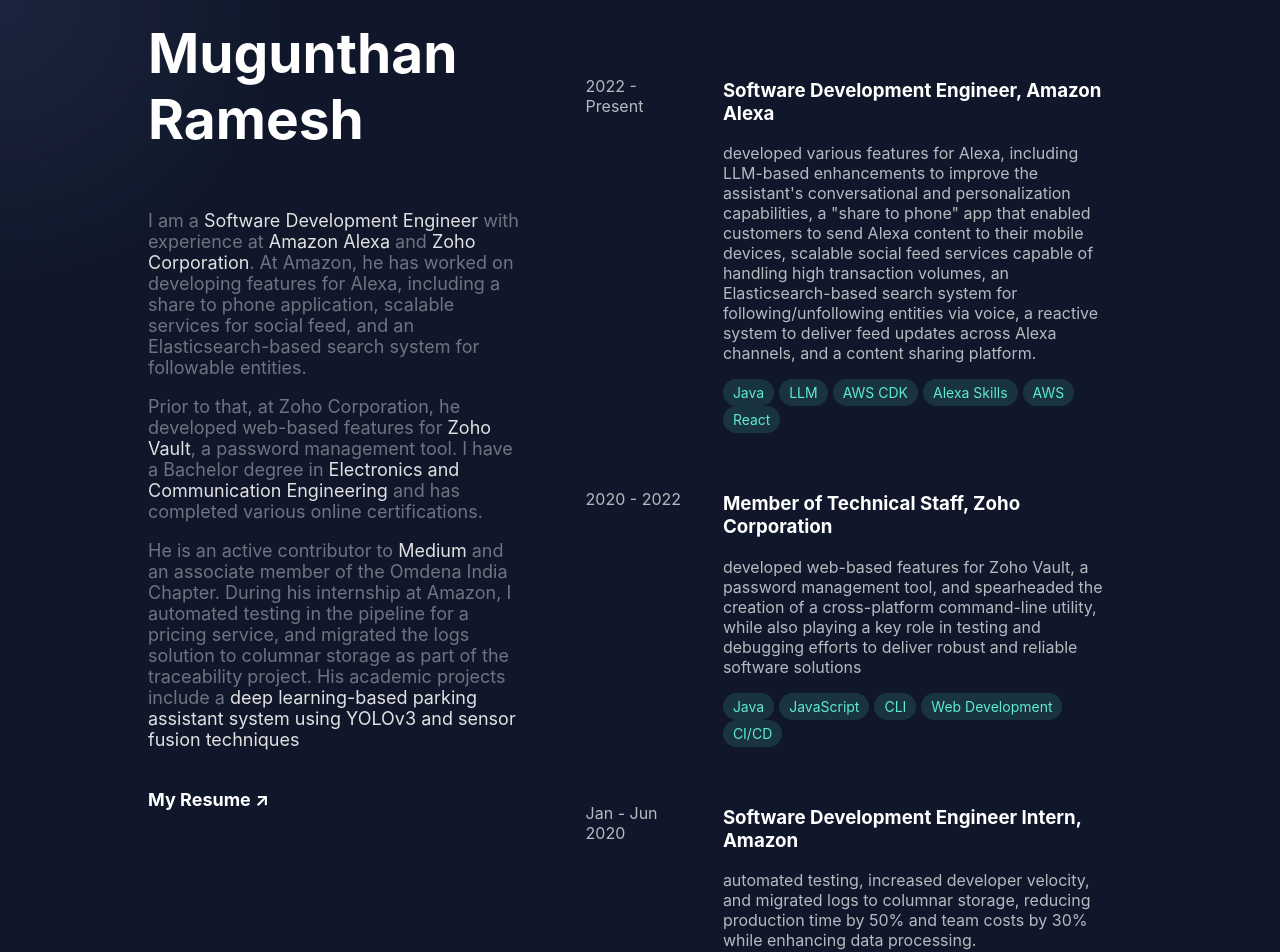
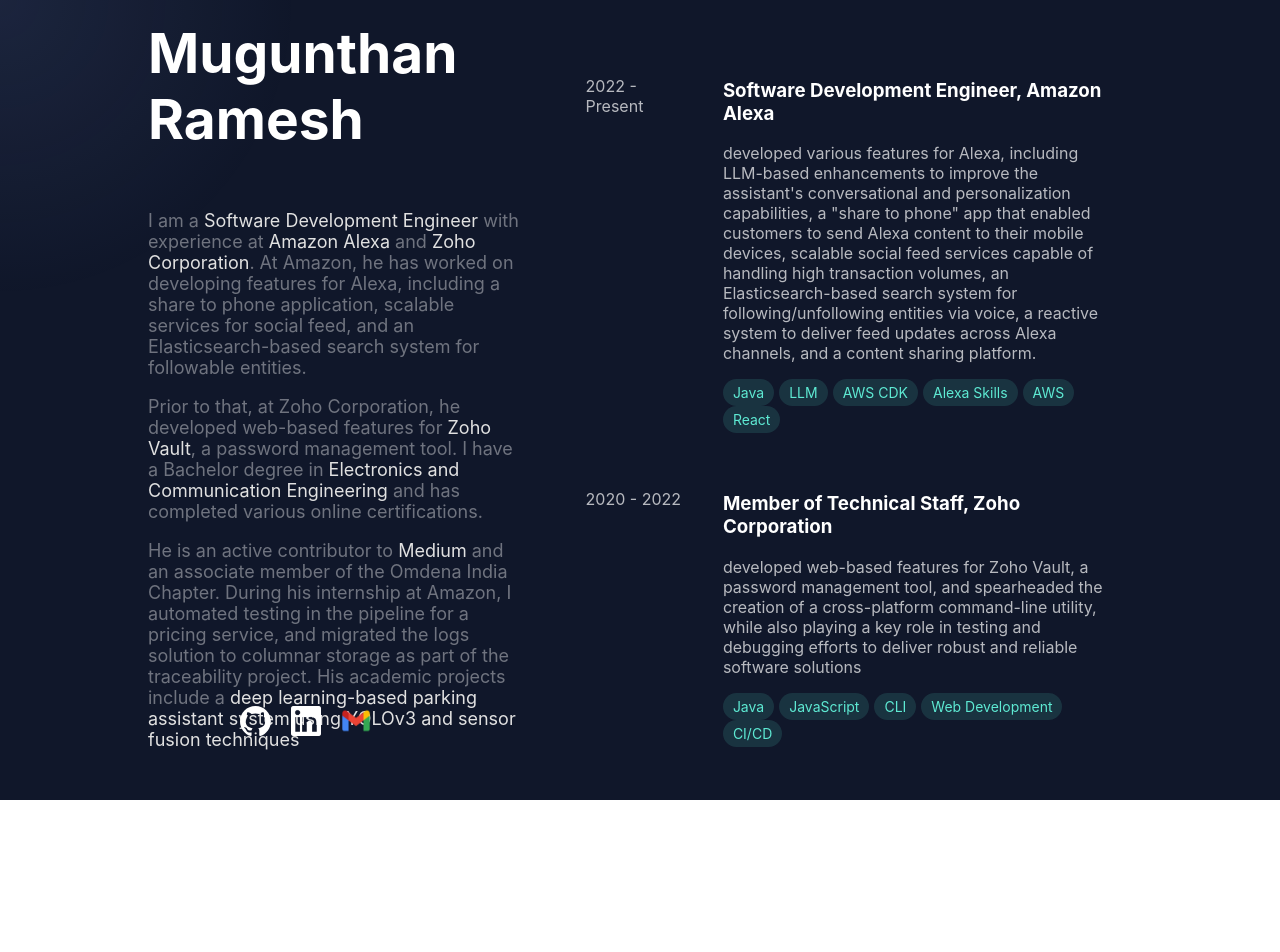
Before and after one commit to mugunthanramesh/mugunthanramesh.github.io, a React (Create React App) app: page / in a window 1280 px wide. Shown: the top 952 px of the page. After the commit the page ends 800 px from the top, so only its background shows below. Built offline with nearby package versions, Linux system fonts and the light colour scheme.

Commit message:
updating to add education list

```diff
--- a/src/App.js
+++ b/src/App.js
@@ -1,15 +1,16 @@
 import React from 'react';
-import {Container, LeftContainer, RightContainer} from "./components/Container";
+import {Container, LeftContainer, RightContainer, Wrapper} from "./components/Container";
 import {Intro} from "./components/intro/intro";
 import {Experience} from "./components/experience/experience";
 import {NameHeader} from "./components/intro/nameHeader";
 import {SocialLinks} from "./components/social-links";
 import CursorCircle from "./components/cursor-gradient";
+import Education from "./components/education/education";
 
 
 function GlassyWebsite() {
     return (
-        <div style={{ backgroundColor: "#10172a"}}>
+        <Wrapper>
             <CursorCircle/>
                 <Container>
                     <LeftContainer>
@@ -22,10 +23,12 @@
                     <RightContainer>
                         <br/>
                         <Experience/>
+                        <br/>
+                        <Education/>
                     </RightContainer>
                     {/* Add more GlassContainer components as needed */}
                 </Container>
-        </div>
+        </Wrapper>
     );
 }
 
--- a/src/components/Container.js
+++ b/src/components/Container.js
@@ -27,13 +27,24 @@
 export const LeftContainer = styled.div`
     width: 40%;
     padding: 20px;
-    position: sticky;
-    top: 0;
-    left: 0;
+    overflow: hidden;
 `;
 
 export const RightContainer = styled.div`
     width: 60%;
     padding: 20px;
     overflow-y: auto;
+    scrollbar-width: none; /* Firefox */
+    -ms-overflow-style: none; /* Internet Explorer 10+ */
+
+    &::-webkit-scrollbar {
+        display: none; /* Chrome, Safari, Opera */
+    }
 `;
+
+export const Wrapper = styled.div`
+  display: flex;
+  background-color: #10172a;
+  height: 100vh;
+  overflow: hidden;
+`;
--- /dev/null
+++ b/src/components/education/education-item.js
@@ -0,0 +1,49 @@
+import styled from "styled-components";
+import React from "react";
+
+export const EducationItem = ({ degree, school, date,  location, cgpa}) => {
+
+    return (
+        <EducationItemContainer>
+            <EducationItemLeft>
+                <p className="lowlight">{date}</p>
+            </EducationItemLeft>
+            <EducationItemRight>
+                <h3 className="highlight">{degree}</h3>
+                <p className="lowlight">{school}, {location}<br/><span>{cgpa}</span></p>
+            </EducationItemRight>
+        </EducationItemContainer>
+    );
+}
+
+const EducationItemLeft = styled.div`
+    width: 20%;
+    padding: 20px;
+`;
+
+const EducationItemRight = styled.div`
+    width: 80%;
+    padding: 20px;
+`;
+
+const EducationItemContainer = styled.div`
+    display: flex;
+    flex-direction: row;
+    color: white;
+
+    .lowlight {
+        color: rgba(255, 255, 255, 0.7);
+    }
+
+    &:hover {
+        background: rgba( 255, 255, 255, 0.01);
+        backdrop-filter: blur( 4px );
+        -webkit-backdrop-filter: blur( 4px );
+        border-radius: 10px;
+        border: 1px solid rgba( 255, 255, 255, 0.18 );
+    }
+
+    &:hover .highlight {
+        color: #61dafb;
+    }
+`;
--- /dev/null
+++ b/src/components/education/education.js
@@ -0,0 +1,31 @@
+// src/components/Education.js
+import React from 'react';
+import styled from "styled-components";
+import {EducationList} from "../../config/education-list";
+import {EducationItem} from "./education-item";
+
+const Education = () => {
+    return (
+        <section id="education">
+            <ExperienceContainer>
+                {EducationList.map((education) => (
+                    <EducationItem
+                        school={education.school}
+                        degree={education.degree}
+                        date={education.date}
+                        cgpa={education.cgpa}
+                        location={education.location}
+                    />
+                ))}
+            </ExperienceContainer>
+        </section>
+    );
+}
+
+export default Education;
+
+const ExperienceContainer = styled.div`
+    display: flex;
+    flex-direction: column;
+    justify-content: space-between;
+`;
--- a/src/components/experience/experience.js
+++ b/src/components/experience/experience.js
@@ -18,7 +18,9 @@
                     />
                 ))}
             </div>
-            <br/>
+            <ResumeLink>
+                <a href="/Mugunthan%20R.pdf">My Resume <span className="link-arrow">↗</span></a>
+            </ResumeLink>
         </ExperienceContainer>
     );
 }
@@ -28,3 +30,31 @@
     flex-direction: column;
     justify-content: space-between;
 `;
+
+const ResumeLink = styled.a`
+    color: rgba(225, 225, 225, 1);
+    font-size: 18px;
+    font-weight: bold;
+    text-decoration: none;
+    padding-top: 10px;
+    padding-left: 15px;
+
+    a:hover {
+        color: #61dafb;
+    }
+
+    a {
+        text-decoration: none;
+        color: white;
+    }
+
+    a .link-arrow {
+        display: inline-block;
+        transition: transform 0.3s ease;
+    }
+
+    a:hover .link-arrow {
+        transform: translateY(-5px);
+        color: #61dafb;
+    }
+`;
--- a/src/components/intro/intro.js
+++ b/src/components/intro/intro.js
@@ -10,9 +10,6 @@
                 <p>He is an active contributor to <a href="https://medium.com/@mugunthanramesh">Medium</a> and an associate member of the Omdena India Chapter. During his internship at Amazon, I automated testing in the pipeline for a pricing service, and migrated the logs solution to columnar storage as part of the traceability project. His academic projects include a <a href="https://github.com/mugunthanramesh/ADAS">deep learning-based parking assistant system using YOLOv3 and sensor fusion techniques</a></p>
             </section>
             <br/>
-            <ResumeLink>
-                <a href="/Mugunthan%20R.pdf">My Resume <span className="link-arrow">↗</span></a>
-            </ResumeLink>
         </IntroContainer>
     );
 }
@@ -38,29 +35,3 @@
         color: #61dafb;
     }
 `;
-
-const ResumeLink = styled.a`
-    color: rgba(225, 225, 225, 1);
-    font-size: 18px;
-    font-weight: bold;
-    text-decoration: none;
-
-    a:hover {
-        color: #61dafb;
-    }
-
-    a {
-        text-decoration: none;
-        color: white;
-    }
-
-    a .link-arrow {
-        display: inline-block;
-        transition: transform 0.3s ease;
-    }
-
-    a:hover .link-arrow {
-        transform: translateY(-5px);
-        color: #61dafb;
-    }
-`;
--- a/src/components/social-links.js
+++ b/src/components/social-links.js
@@ -11,10 +11,10 @@
 }
 
 const SocialContainer = styled.div`
-    position: absolute;
+    position: fixed;
     padding: 20px 0;
     bottom: 5%;
-    left: 35%;
+    left: 18%;
     z-index: 1000;
 
     a img {
--- /dev/null
+++ b/src/config/education-list.js
@@ -0,0 +1,9 @@
+export const EducationList = [
+    {
+        school: "PSG Institute of Technology and Applied Research",
+        degree: "Bachelor of Engineering, ECE",
+        location: "Coimbatore",
+        date: "2016 - 2020",
+        cgpa: "7.98"
+    }
+]
```
Also changed, not shown: src/components/education.js (deleted, +0 -16 lines), src/config/project-list.js (added, +7 -0 lines), 1 other file (tests, documents, lock files or other folders).
